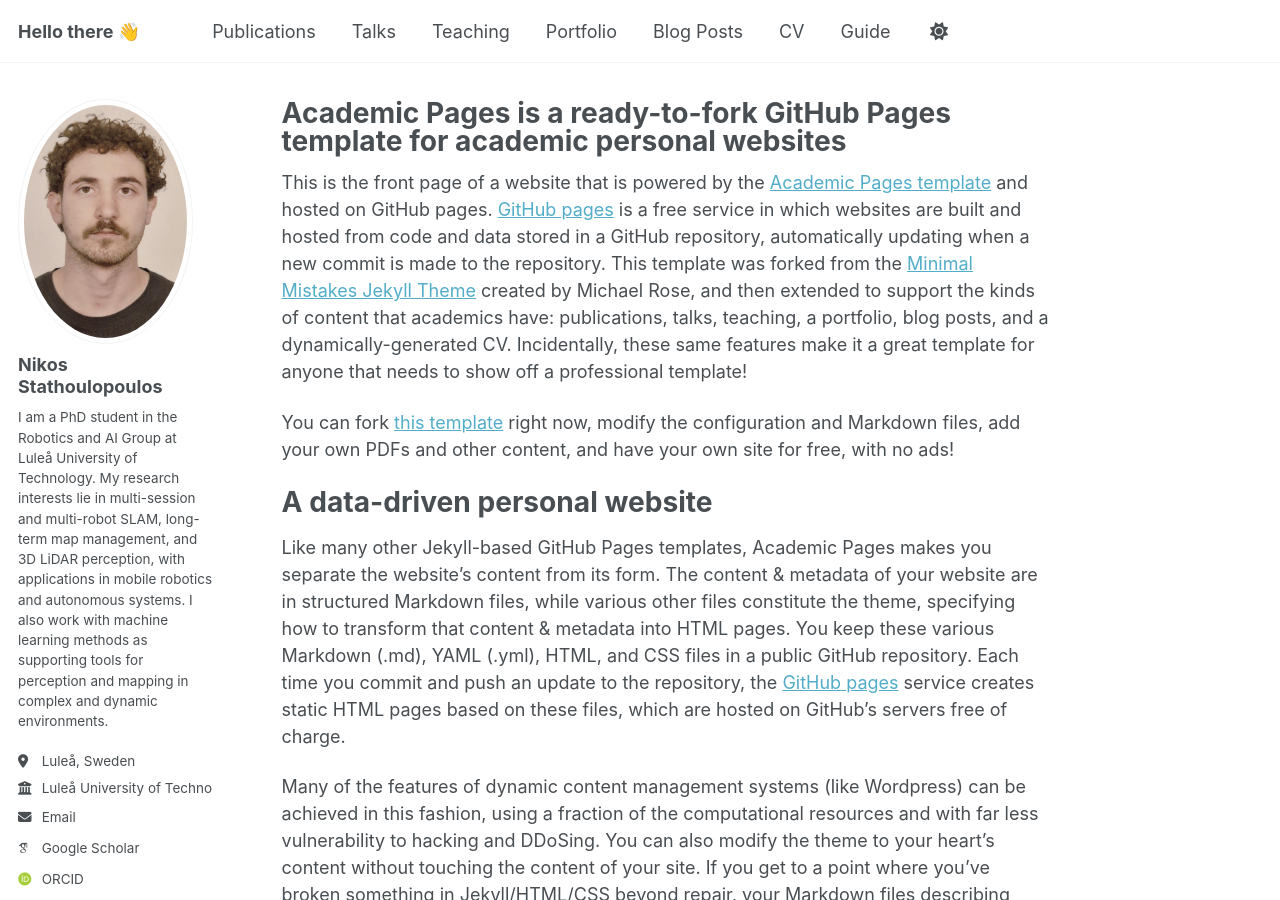
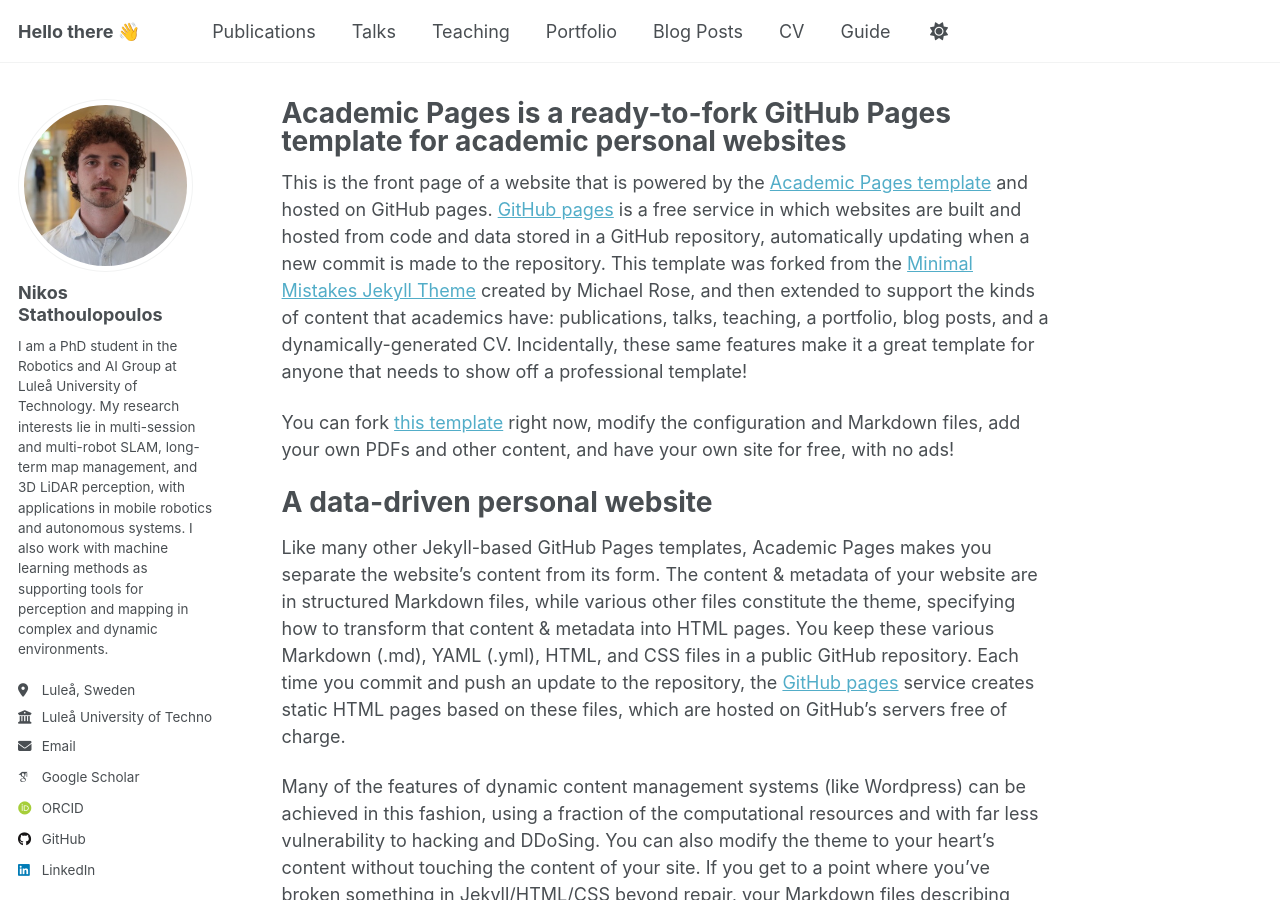
Before and after one commit to nstathou/nstathou.github.io, a Jekyll site: the page built from _pages/about.md, in a window 1280 px wide and 900 px high. Built offline with Jekyll 4.4.1, drawn with Linux system fonts in a browser that asks for light colours; some web fonts are replaced; a script that is not in the unit is left out.

Commit message:
update photo

```diff
--- a/_config.yml
+++ b/_config.yml
@@ -23,7 +23,7 @@ repository               : "nstathou/nstathou.github.io"
 #               Additional customization can be done by editing /_includes/author-profile.html
 author:
   # Biographic information
-  avatar           : "nikolaos-stathoulopoulos-photo.jpeg" # filename of avatar image placed in /images/ for author profile
+  avatar           : "Nikolaos_Stathoulopoulos_zoomed.jpg" # filename of avatar image placed in /images/ for author profile
   name             : "Nikos Stathoulopoulos"
   pronouns         : # example: "he/him"
   bio              : "I am a PhD student in the Robotics and AI Group at Luleå University of Technology. My research interests lie in multi-session and multi-robot SLAM, long-term map management, and 3D LiDAR perception, with applications in mobile robotics and autonomous systems. I also work with machine learning methods as supporting tools for perception and mapping in complex and dynamic environments."
```
